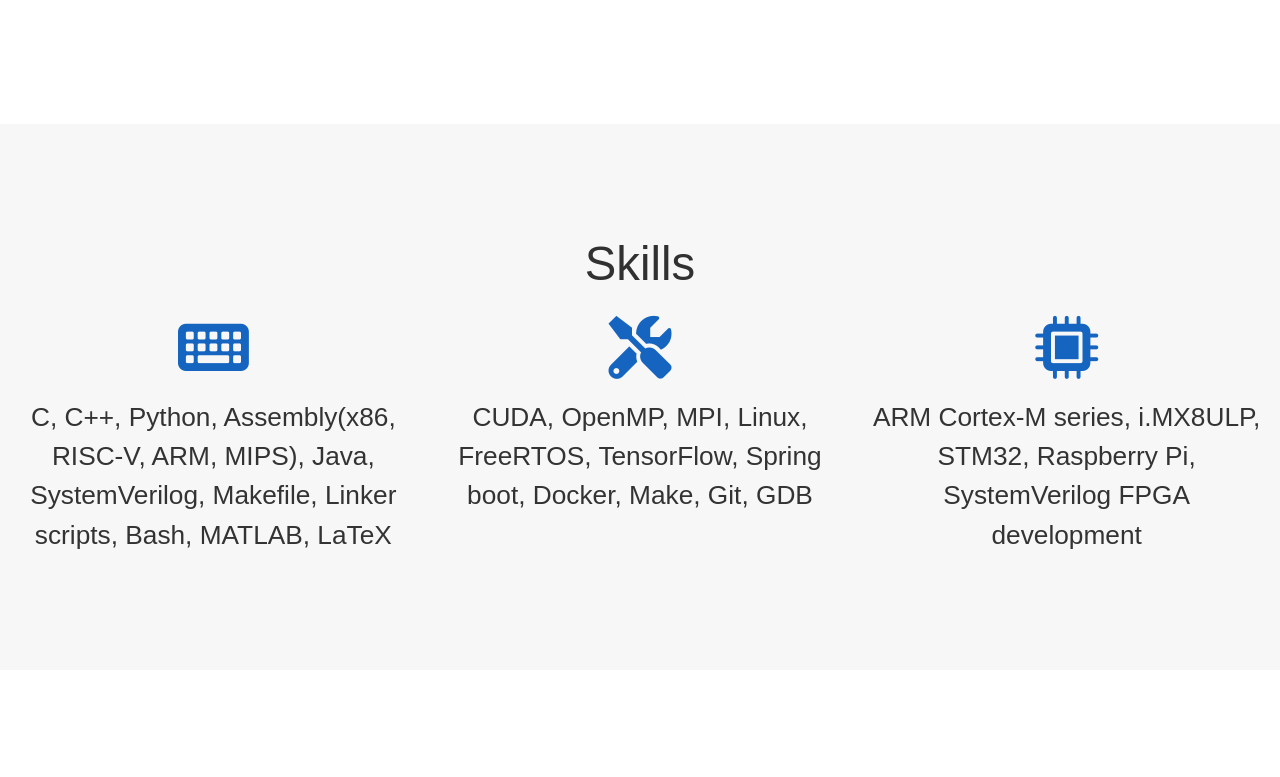
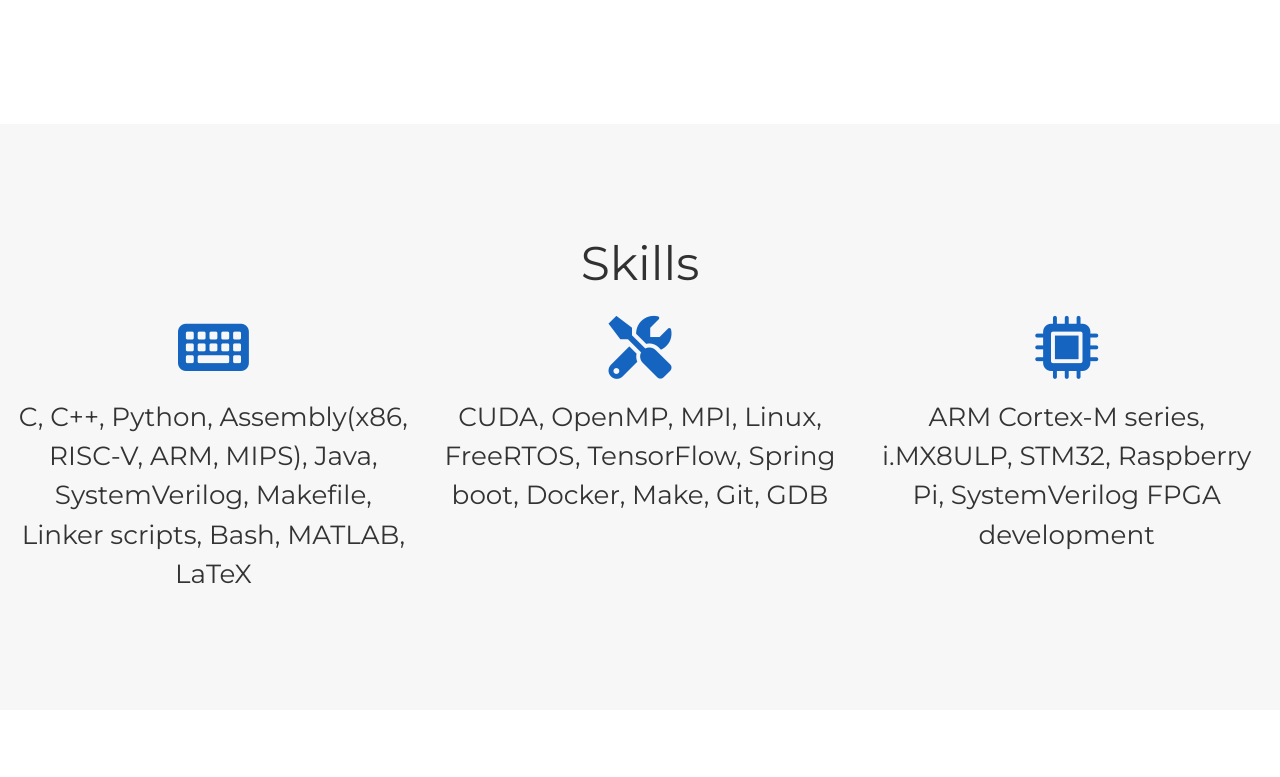
Before and after one commit to YaoGH-code/YaoGH-code.github.io, a plain HTML site: page index.html in a window 1280 px wide. Shown: the part 652-1429 px from the top of the page. Drawn offline with Linux system fonts and the light colour scheme; some icons are missing.

Commit message:
Update index.html

```diff
--- a/index.html
+++ b/index.html
@@ -57,8 +57,8 @@
 
 
 
-      <link rel="preload" as="style" href="https://fonts.googleapis.com/css2?family=Poppins:wght@400;500;600&display=swap">
-      <link rel="stylesheet" href="https://fonts.googleapis.com/css2?family=Poppins:wght@400;500;600&display=swap" media="print" onload="this.media='all'">
+  <link rel="preload" as="style" href="https://fonts.googleapis.com/css2?family=Montserrat:wght@400;700&family=Roboto+Mono&family=Roboto:wght@400;700&display=swap">
+  <link rel="stylesheet" href="https://fonts.googleapis.com/css2?family=Montserrat:wght@400;700&family=Roboto+Mono&family=Roboto:wght@400;700&display=swap" media="print" onload="this.media='all'">
 
 
 
```
